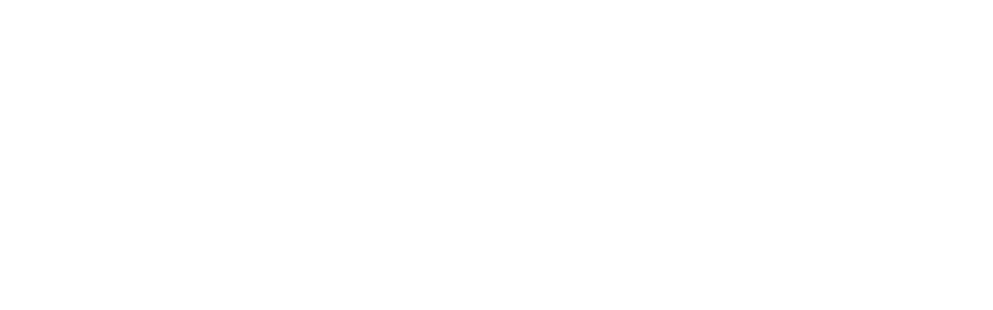
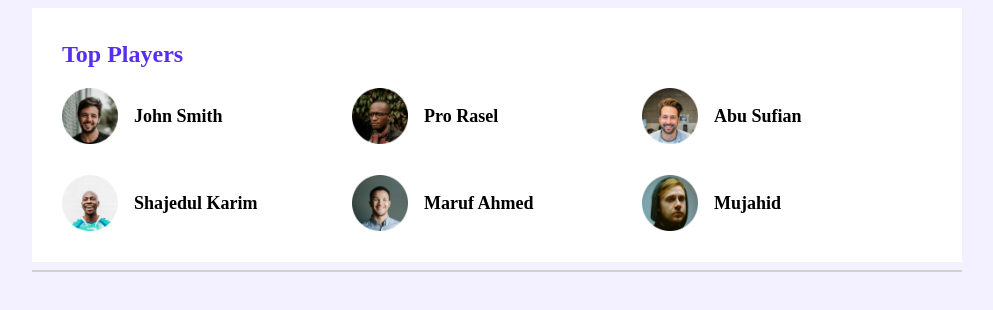
Before and after one commit to Rongonhasan/leader-bord, a plain HTML site: page index.html in a window 1280 px wide. Shown: the whole page, without its empty margins (143-1136 px from the left). Drawn offline with Linux system fonts and the light colour scheme.

Commit message:
top-player added

```diff
--- a/index.html
+++ b/index.html
@@ -8,6 +8,44 @@
     <link rel="stylesheet" href="style.css">
 </head>
 <body>
+    <!--header-->
+    <header>
 
+    </header>
+    <!--main-->
+    <main>
+        <section class="container">
+            <div class="top-players">
+                <h2 class="section-tittle">Top Players</h2>
+                <div class="players">
+                    <div class="player">
+                        <img src="images/players/player-1.png" alt="">
+                        <h3 class="player-name">John Smith</h3>
+                    </div>
+                    <div class="player">
+                        <img src="images/players/player-2.png" alt="">
+                        <h3 class="player-name">Pro Rasel</h3>
+                    </div>
+                    <div class="player">
+                        <img src="images/players/player-3.png" alt="">
+                        <h3 class="player-name">Abu Sufian</h3>
+                    </div>
+                    <div class="player">
+                        <img src="images/players/player-4.png" alt="">
+                        <h3 class="player-name">Shajedul Karim</h3>
+                    </div>
+                    <div class="player">
+                        <img src="images/players/player-5.png" alt="">
+                        <h3 class="player-name">Maruf Ahmed</h3>
+                    </div>
+                    <div class="player">
+                        <img src="images/players/player-6.png" alt="">
+                        <h3 class="player-name">Mujahid</h3>
+                    </div>
+                </div>
+            </div>
+            <hr>
+        </section>
+    </main>
 </body>
 </html>
--- a/style.css
+++ b/style.css
@@ -0,0 +1,40 @@
+body{
+
+    background-color: #F3F1FF;
+}
+main{
+    display: flex;
+    justify-content: center;
+}
+.section-tittle{
+    color: #562EEF;
+    font-size: 24px;
+    margin-top: 3px;
+}
+
+.top-players{
+    background-color: #ffffff;
+    width: 870px;
+    padding: 30px;
+
+}
+.players{
+    display: grid;
+    grid-template-columns: repeat(3, 1fr);
+    grid-row-gap: 30px;
+}
+.player{
+    display: flex;
+    align-items: center;
+}
+.player img{
+    width: 56px;
+    height: 56px;
+}
+.player-name{
+    margin-left: 16px;
+    font-size: 18px;
+}
+hr{
+    border: 1px solid #D1D1D1;
+}
```
